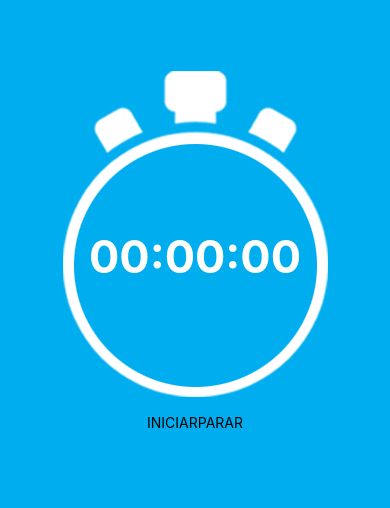
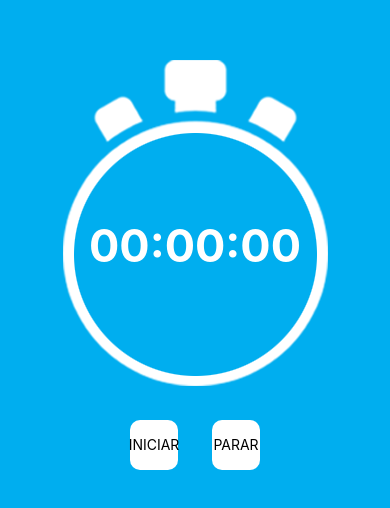
Before and after one commit to leonardolginfo/appCronometro, a React Native app: screen / in a window 390 px wide. Shown: the part 172-680 px from the top of the page. Built offline with nearby package versions, Linux system fonts and the light colour scheme.

Commit message:
botoes criados posicionados e ainda sem acoes

```diff
--- a/App.js
+++ b/App.js
@@ -42,9 +42,17 @@ const styles = StyleSheet.create({
   },
   btnArea:{
     flexDirection:'row',
-    marginTop:130
+    marginTop:130,
+    height:40
   },
   btn:{
+    flex:1,
+    justifyContent:'center',
+    alignItems: 'center',
+    backgroundColor:'#fff',
+    height:50,
+    margin:17,
+    borderRadius:10
 
   },
   btnText:{
```
